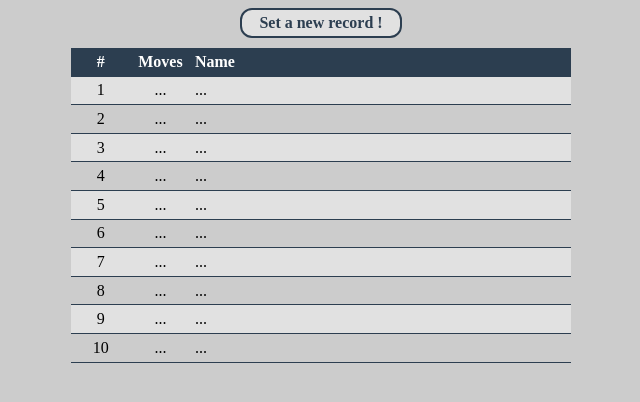
After one commit to ATofighi/simple-game-1, a PHP site: page /leaderboard in a window 1280 px wide. The commit adds this page. Shown: the top 402 px of the page, without its empty margins (319-959 px from the left). Run offline with PHP 8.4, Linux system fonts and the light colour scheme; data that the repository does not hold is empty.

Commit message:
Players can save their records

```diff
--- a/css/main.css
+++ b/css/main.css
@@ -1,5 +1,6 @@
 body {
     background: #ccc;
+    text-align: center;
 }
 
 h1 {
@@ -69,3 +70,49 @@ h1 {
     padding-top: 2em;
     font-size: 1.5em;
 }
+a{
+  font-weight: bold;
+  padding: 0.25rem;
+  margin: 1px auto;
+  display: block;
+  width: 150px;
+  text-decoration: none;
+  background-color: rgba(255, 255, 255, 0.4);
+  color: #2c3e50;
+  border: 2px solid #2c3e50;
+  border-radius: 0.75rem;
+}
+a:hover{
+  -webkit-transition: 0.3s;
+  transition: 0.3s;
+  box-shadow: 0 3px 0.5rem #2c3e50
+}
+
+table{
+  width: 100%;
+  max-width: 500px;
+  margin: 10px auto;
+  border-collapse: collapse;
+}
+td,
+th{
+  padding: 0.3rem;
+}
+tr th:first-child,
+tr th:nth-child(2){
+  width: 50px;
+}
+tr th:nth-child(3),
+tr td:nth-child(3){
+  text-align: left;
+}
+tr{
+  border-bottom: 1px solid #2c3e50;
+}
+thead tr{
+  color: white;
+  background-color: #2c3e50;
+}
+tbody tr:nth-child(2n+1) td{
+  background-color: rgba(255, 255, 255, 0.4);
+}
--- a/index.html
+++ b/index.html
@@ -9,6 +9,7 @@
 <body>
 <h1>Game</h1>
 <div id="moves">Moves: 0</div>
+<a href="/leaderboard">Leaderboard</a>
 <div id="gameTable">&nbsp;</div>
 <script src="js/jquery.js" type="text/javascript"></script>
 <script src="js/main.js?ver=3" type="text/javascript"></script>
--- /dev/null
+++ b/leaderboard/dbconnect.php
@@ -0,0 +1,3 @@
+<?php
+  $conn = mysqli_connect("address","username","password","dbname") ;
+?>
--- /dev/null
+++ b/leaderboard/index.php
@@ -0,0 +1,72 @@
+<?php
+session_start();
+include("dbconnect.php");
+?>
+<!DOCTYPE html>
+<html lang="en" dir="ltr">
+  <head>
+    <meta charset="utf-8">
+    <meta name="viewport" content="width=device-width, initial-scale=1, shrink-to-fit=no">
+    <link href="css/main.css?ver=3" rel="stylesheet" type="text/css">
+    <title>leaderboard</title>
+  </head>
+  <body>
+    <?php
+
+    if ($_POST['moves']) {
+      if ($_SESSION['name']) {
+        $name = $_SESSION['name'];
+        $moves = $_POST['moves'];
+        $query = "INSERT INTO records (name,moves) VALUES ('$name','$moves')";
+        $result = mysqli_query($conn,$query);
+        echo "<h4>".$moves." moves submited as ".$name."</h4>";
+        echo "<a href='/'>Set a new record !</a>";
+      }else{
+        $_SESSION['moves'] = $_POST['moves'];
+        echo "<form action='/leaderboard' method='post'>
+          <input type='text' name='name' placeholder='name'>
+          <button type='submit' name='submit'>
+            Submit
+          </button>
+        </form>";
+      }
+    }elseif ($_POST['name']) {
+      $_SESSION['name'] = $_POST['name'];
+      $name = $_POST['name'];
+      $moves = $_SESSION['moves'];
+      $query = "INSERT INTO records (name,moves) VALUES ('$name','$moves')";
+      $result = mysqli_query($conn,$query);
+      echo "<h4>".$moves." moves submited as ".$name."</h4>";
+      echo "<a href='/'>Set a new record !</a>";
+    }else {
+      echo "<a href='/'>Set a new record !</a>";
+    }
+    ?>
+
+    <table>
+      <thead>
+        <tr>
+          <th>#</th>
+          <th>Moves</th>
+          <th>Name</th>
+        </tr>
+      </thead>
+      <tbody>
+        <?php
+          $query="SELECT * FROM records ORDER BY moves ASC LIMIT 10";
+          $result=mysqli_query($conn , $query);
+          $loop = 0 ;
+          if(mysqli_num_rows($result) > 0)
+            while($rowData=mysqli_fetch_assoc($result)) {
+              $loop++;
+              echo "<tr><td>".$loop."</td><td>".$rowData['moves']."</td><td>".$rowData['name']."</td>";
+            }
+          for ($i=$loop+1; $i < 11; $i++) {
+            echo "<tr><td>".$i."</td><td>...</td><td>...</td>";
+          }
+        ?>
+      </tbody>
+    </table>
+
+  </body>
+</html>
--- /dev/null
+++ b/query.sql
@@ -0,0 +1,5 @@
+create table records (
+  id int AUTO_INCREMENT PRIMARY KEY,
+  name varchar(50) NOT NULL,
+  moves int(11) NOT NULL
+);
```
Also changed, not shown: js/main.js (+5 -2 lines).
